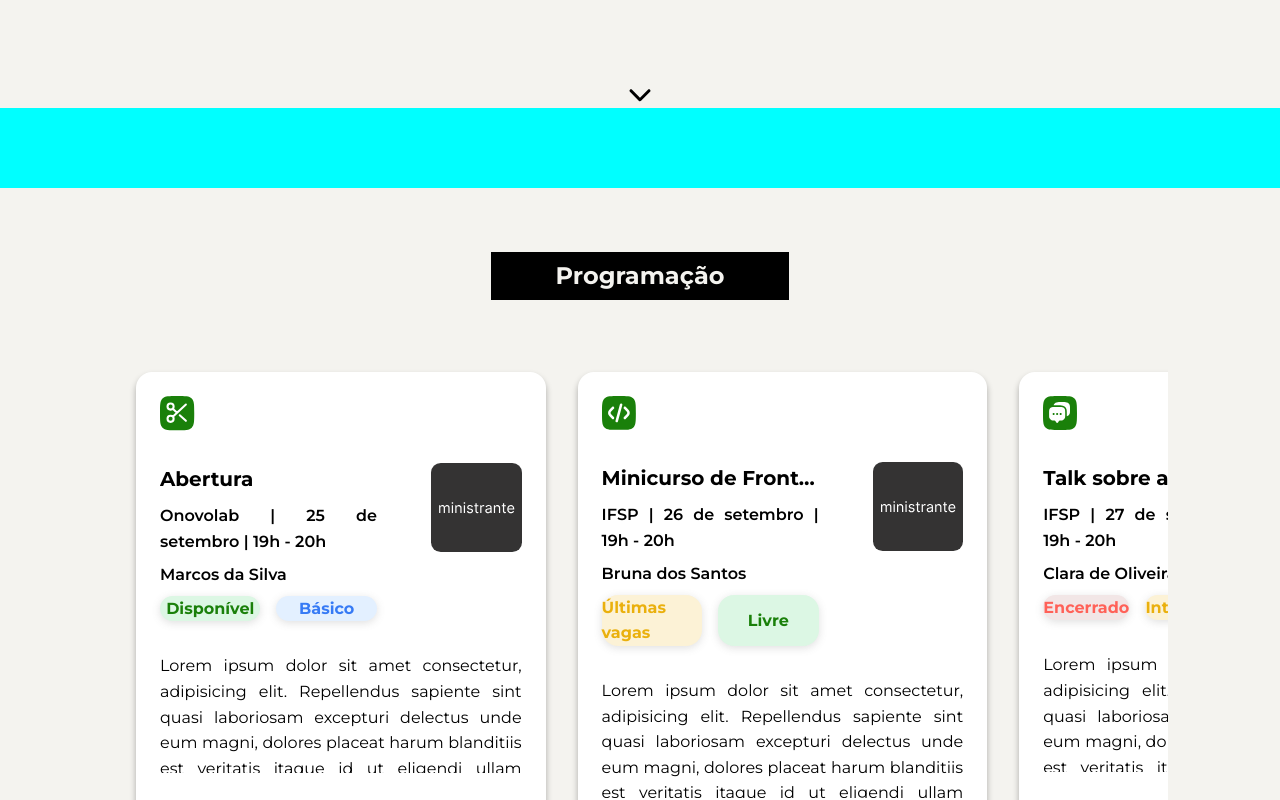
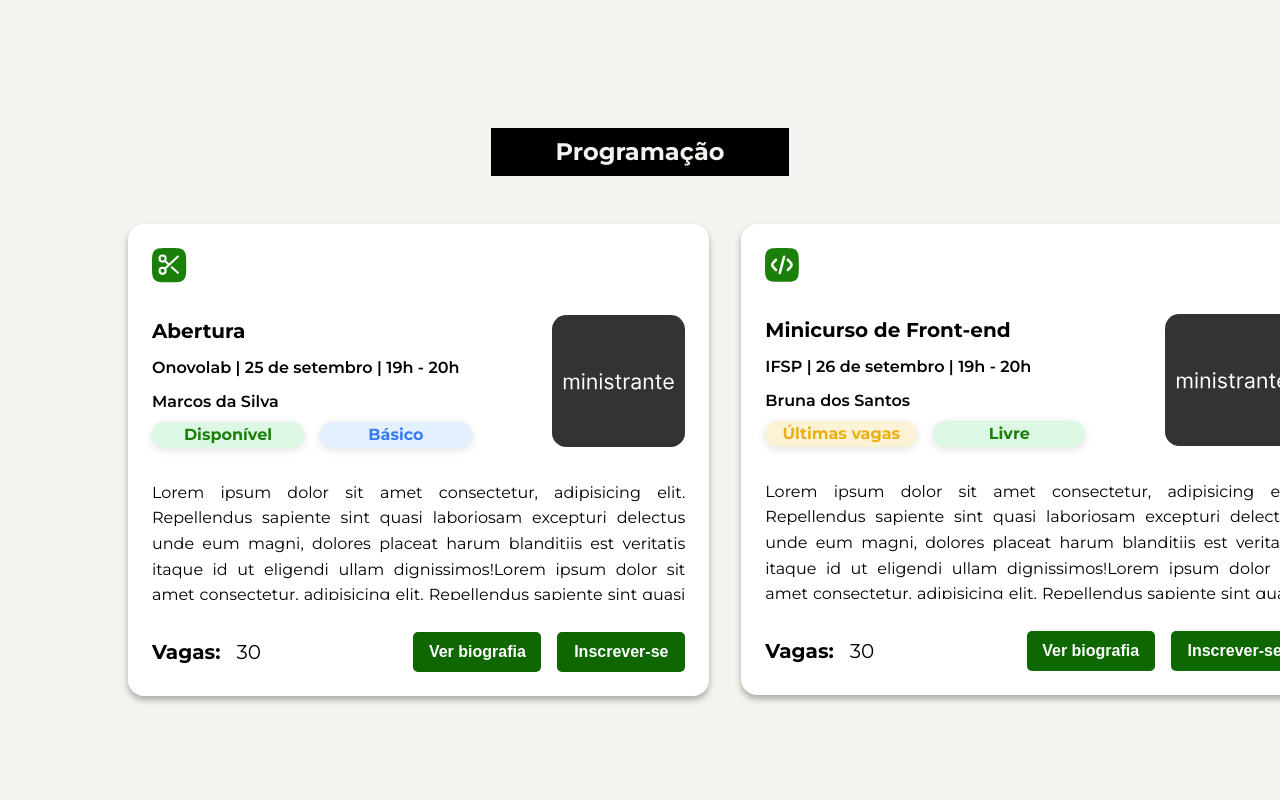
Before and after one commit to pet-ads/wecomp-new, a React (Vite) app: page / in a window 1280 px wide. Shown: the part 2500-3300 px from the top of the page. Built offline with nearby package versions, Linux system fonts and the light colour scheme.

Commit message:
feat: adjustment in styles of programming section

```diff
--- a/src/components/Slider/index.tsx
+++ b/src/components/Slider/index.tsx
@@ -12,7 +12,7 @@ export default function Slider<T>({ items, renderItem }: SliderProps<T>) {
 
   useEffect(() => {
     function handleResize() {
-      setSlidePerView(window.innerWidth < 1080 ? 1.2 : 2.5);
+      setSlidePerView(window.innerWidth < 1080 ? 2.5 : 1.8);
     }
 
     handleResize();
@@ -25,11 +25,9 @@ export default function Slider<T>({ items, renderItem }: SliderProps<T>) {
       <Swiper
         slidesPerView={slidePerView}
         spaceBetween={80}
-        style={{
-          width: "100%",
-          maxHeight: "100%",
-          padding: ".5rem",
-        }}
+        centeredSlides={false}
+        centeredSlidesBounds={true}
+        centerInsufficientSlides={true}
       >
         {items.map((item, index) => (
           <SwiperSlide key={index}>{renderItem(item)}</SwiperSlide>
--- a/src/components/Slider/styles.ts
+++ b/src/components/Slider/styles.ts
@@ -1,11 +1,12 @@
 import styled from "styled-components";
 
 export const SliderContainer = styled.div`
-  min-width: 80%;
+  min-width: 100%;
   max-width: 100%;
   height: 100%;
 
   object-fit: cover;
+
   .swiper-pagination-bullet {
     background: rgb(255, 255, 255);
     opacity: 0.6;
@@ -15,4 +16,12 @@ export const SliderContainer = styled.div`
     background: var(--primary-color);
     opacity: 1;
   }
+
+  .swiper {
+    margin-left: auto;
+    margin-right: auto;
+    position: relative;
+    list-style: none;
+    overflow: visible;
+  }
 `;
--- a/src/components/sections/Programming/styles.ts
+++ b/src/components/sections/Programming/styles.ts
@@ -23,9 +23,9 @@ export const ProgrammingCardContainer = styled.div`
   min-height: 100%;
   max-height: 100%;
 
-  padding: 2rem;
+  padding: 2rem 0;
 
-  margin: 2rem 0;
+  margin: 1rem;
 
   background-color: var(--background-color);
 `;
--- a/src/pages/Home/styles.ts
+++ b/src/pages/Home/styles.ts
@@ -6,7 +6,5 @@ export const Main = styled.div`
   align-items: center;
   justify-content: space-between;
 
-  gap: 5rem;
-
-  background-color: aqua;
+  overflow: hidden;
 `;
--- a/src/styles/SectionContainer.ts
+++ b/src/styles/SectionContainer.ts
@@ -10,7 +10,7 @@ export const SectionContainer = styled.section`
   min-width: 100%;
   max-width: 100%;
 
-  height: fit-content;
+  /* height: fit-content; */
   min-height: 100vh;
 
   padding: 2rem 0;
@@ -26,9 +26,7 @@ export const SectionContent = styled.div`
   min-width: 80%;
   max-width: 80%;
 
-  height: fit-content;
-
-  padding: 2rem 0;
+  height: 100%;
 
   background-color: orange;
 
```
